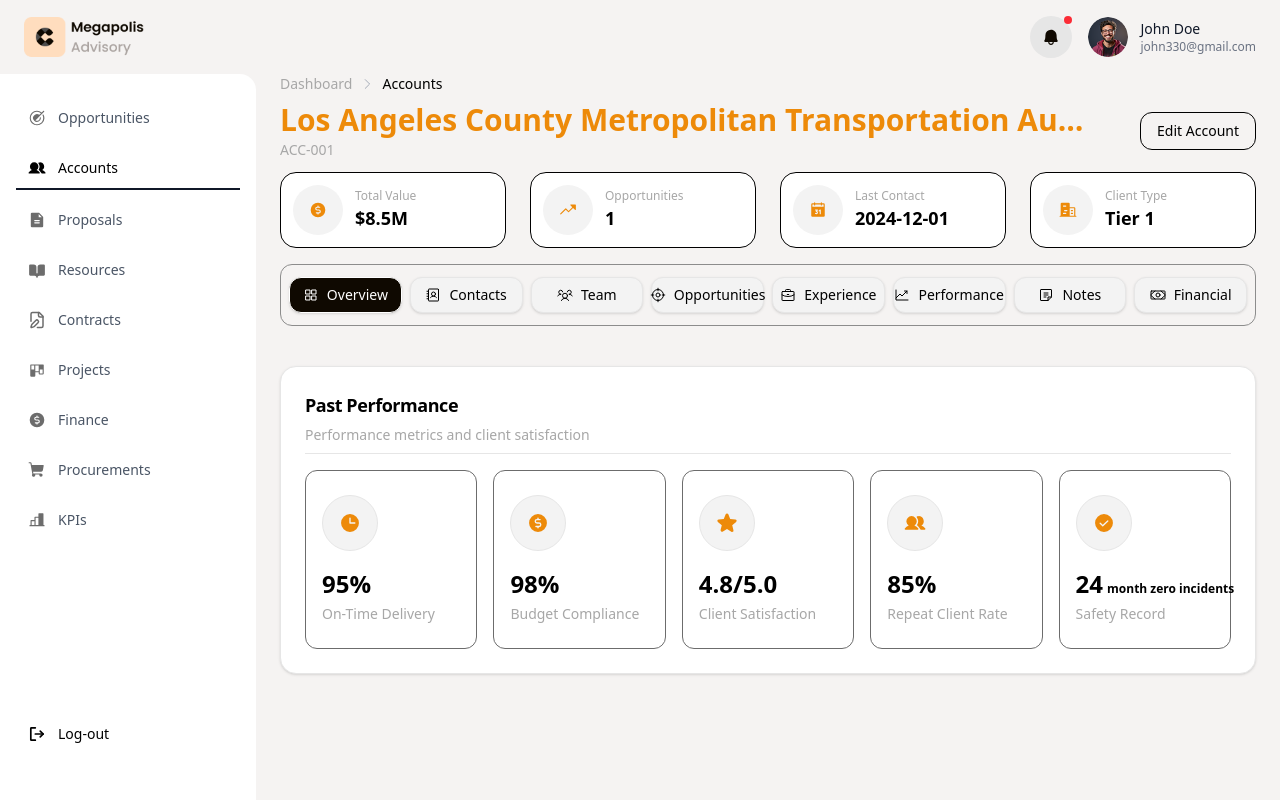
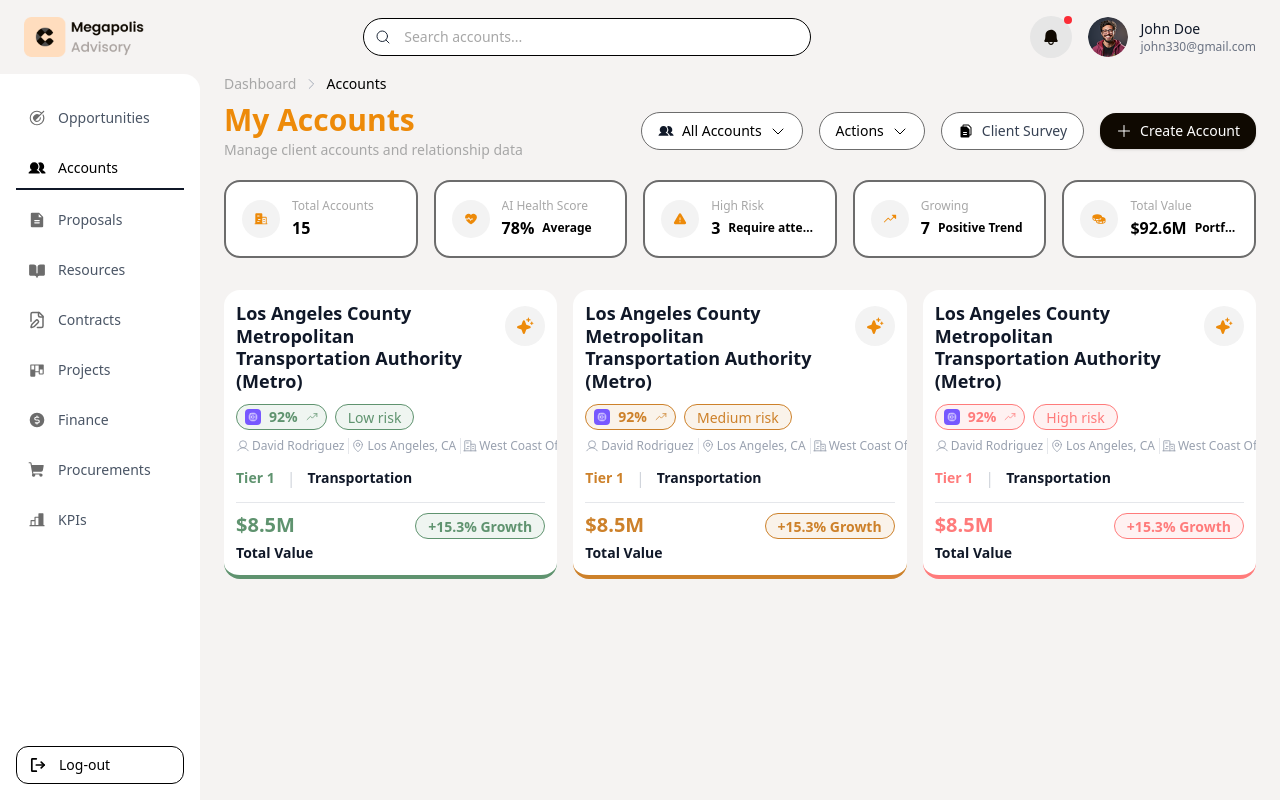
Before and after one commit to 099rahulyadav/dashboard, a React (Vite) app: page / in a window 1280 px wide. Built offline with nearby package versions, Linux system fonts and the light colour scheme.

Commit message:
updated sidebar and dashboard colors

```diff
--- a/src/App.tsx
+++ b/src/App.tsx
@@ -1,6 +1,6 @@
 // import React from 'react';
 // import CreateOrganization from "./components/CreateOrganization";
-// import Dashboard from "./components/Dashboard";
+import Dashboard from "./components/Dashboard";
 // import EditOrganizationDetails from "./components/EditOrganizationDetails";
 // import OrganizationDetailsView from "./components/OrganizationDetailsView";
 // import { ResetPasswordDialog } from "./components/ResetPasswordDialog";
@@ -10,9 +10,9 @@
 // import CreateAccountModal from "./components/CreateAccountModal";
 // import Sidebar from "./components/Sidebar";
 // import Header from "./components/Header";
-// import AccountOverview from "./components/AccountOverview";
-// import AccountContact from "./components/AccountContact";
-// import AccountOverviewEdit from "./components/AccountOverviewEdit";
+import AccountOverview from "./components/AccountOverview";
+import AccountContact from "./components/AccountContact";
+import AccountOverviewEdit from "./components/AccountOverviewEdit";
 import PastPerformance from "./components/PastPerformance";
 // import MyAccountNotes from "./components/MyAccountNotes";
 // import MyAccountFinancial from "./components/MyAccountFinancial";
@@ -22,7 +22,7 @@
 function App() {
   return (
     <div>
-      {/* <Dashboard /> */}
+      <Dashboard />
        {/* //new component ----1 */}
       {/* <CreateAccountModal  /> */}
       {/* <CreateOrganization/> */}
@@ -35,7 +35,7 @@
       {/* <AccountOverview/> */}
       {/* <AccountOverviewEdit/> */}
       {/* <AccountContact/> */}
-      <PastPerformance/>
+      {/* <PastPerformance/> */}
       {/* <MyAccountNotes/> */}
       {/* <MyAccountFinancial/> */}
       {/* <MyOpportunities/> */}
--- a/src/components/AccountCard.tsx
+++ b/src/components/AccountCard.tsx
@@ -29,11 +29,11 @@
 const getBorderColor = (riskLevel: string): string => {
   switch (riskLevel.toLowerCase()) {
     case 'low risk':
-      return '#10B981'; // green
+      return '#5F936F'; // green
     case 'medium risk':
-      return '#F59E0B'; // orange
+      return '#CD812A'; // orange
     case 'high risk':
-      return '#EF4444'; // red
+      return '#FF7B7B'; // red
     default:
       return '#6B7280'; // gray
   }
@@ -50,7 +50,7 @@
         <h3 className="text-lg xl:text-lg font-bold text-gray-900 leading-tight pr-6">
           {account.name}
         </h3>
-        <div className="flex-shrink-0 w-10 h-10 mt-1 bg-gray-100 rounded-full flex items-center justify-center">
+        <div className="flex-shrink-0 w-10 h-10 mt-1 bg-input-default rounded-full flex items-center justify-center">
           <Sparkle className="text-primary-color" weight='fill' size={18} />
         </div>
       </div>
--- a/src/components/AccountsList.tsx
+++ b/src/components/AccountsList.tsx
@@ -7,21 +7,21 @@
     name: 'Los Angeles County Metropolitan Transportation Authority (Metro)',
     score: '92%',
     riskLevel: 'Low risk',
-    color: 'text-green-600',
-    bgColor: 'bg-green-50',
+    color: 'text-[#5F936F]',
+    bgColor: 'border-[#5F936F]',
     location: 'Los Angeles, CA',
     office: 'West Coast Office',
     tier: 'Tier 1',
     category: 'Transportation',
     value: '$8.5M',
-    valueColor: 'text-green-600',
+    valueColor: 'text-[#5F936F]',
     growth: '+15.3% Growth',
-    borderColor: 'border-green-400',
-    growthColor: 'text-green-400',
-    growthBg: 'bg-green-50',
-    riskColor: 'text-green-400',
-    riskBg: 'bg-green-100',
-    border: 'border-green-200',
+    borderColor: 'border-[#5F936F]',
+    growthColor: 'text-[#5F936F]',
+    growthBg: 'bg-[#EFF5F1]',
+    riskColor: 'text-[#5F936F]',
+    riskBg: 'bg-[#EFF5F1]',
+    border: 'border-[#5F936F]',
     accName:'David Rodriguez'
   },
   {
@@ -29,21 +29,21 @@
     name: 'Los Angeles County Metropolitan Transportation Authority (Metro)',
     score: '92%',
     riskLevel: 'Medium risk',
-    color: 'text-orange-600',
-    bgColor: 'bg-orange-50',
+    color: 'text-[#CD812A]',
+    bgColor: 'bg-[#FAF3EA]',
     location: 'Los Angeles, CA',
     office: 'West Coast Office',
     tier: 'Tier 1',
     category: 'Transportation',
     value: '$8.5M',
-    valueColor: 'text-orange-400',
+    valueColor: 'text-[#CD812A]',
     growth: '+15.3% Growth',
-    borderColor: 'border-orange-200',
-    growthColor: 'text-orange-400',
-    growthBg: 'bg-orange-50',
-    riskColor: 'text-orange-400',
-    riskBg: 'bg-orange-100',
-    border: 'border-orange-200',
+    borderColor: 'border-[#CD812A]',
+    growthColor: 'text-[#CD812A]',
+    growthBg: 'bg-[#FAF3EA]',
+    riskColor: 'text-[#CD812A]',
+    riskBg: 'bg-[#FAF3EA]',
+    border: 'border-[#5F936F]',
     accName:'David Rodriguez',
 
   },
@@ -52,20 +52,20 @@
     name: 'Los Angeles County Metropolitan Transportation Authority (Metro)',
     score: '92%',
     riskLevel: 'High risk',
-    color: 'text-red-600',
-    bgColor: 'bg-red-50',
+    color: 'text-[#FF7B7B]',
+    bgColor: 'bg-[#FFF2F2]',
     location: 'Los Angeles, CA',
     office: 'West Coast Office',
     tier: 'Tier 1',
     category: 'Transportation',
     value: '$8.5M',
-    valueColor: 'text-red-400',
+    valueColor: 'text-[#FF7B7B]',
     growth: '+15.3% Growth',
-    borderColor: 'border-red-200',
-    growthColor: 'text-red-400',
-    growthBg: 'bg-red-50',
-    riskColor: 'text-red-600',
-    riskBg: 'bg-red-100',
+    borderColor: 'border-[#FF7B7B]',
+    growthColor: 'text-[#FF7B7B]',
+    growthBg: 'bg-[#FFF2F2]',
+    riskColor: 'text-[#FF7B7B]',
+    riskBg: 'bg-[#FFF2F2]',
     accName:'David Rodriguez'
   },
 ];
--- a/src/components/Sidebar.tsx
+++ b/src/components/Sidebar.tsx
@@ -46,7 +46,7 @@
       {/* Sidebar */}
       <div
         className={`
-        fixed lg:static top-0 bottom-0 left-0 z-30 w-64 bg-white border-r-0 border-t-0 rounded-tr-2xl border-gray-200
+        fixed lg:static top-0 bottom-0 left-0 z-30 w-50 bg-white border-r-0 border-t-0 rounded-tr-2xl border-gray-200
         transform ${isOpen ? "translate-x-0" : "-translate-x-full"} lg:translate-x-0
         transition-transform duration-300 ease-in-out flex flex-col
       `}
@@ -93,9 +93,9 @@
         </nav>
 
         {/* Logout */}
-        <div className="p-4 border-gray-200">
-          <button className="w-full flex items-center space-x-3 px-3 mb-10 text-black rounded-lg transition-colors">
-            <SignOut size={18} weight="bold" className="text-black" />
+        <div className="p-4 hover:text-white">
+          <button className="w-full flex items-center space-x-3 pl-3  py-2 border border-stroks-dark mb-4 md:mb-0 text-black rounded-xl transition-colors ">
+            <SignOut size={18} weight="bold" className="text-black " />
             <span className="text-sm font-medium">Log-out</span>
           </button>
         </div>
```
